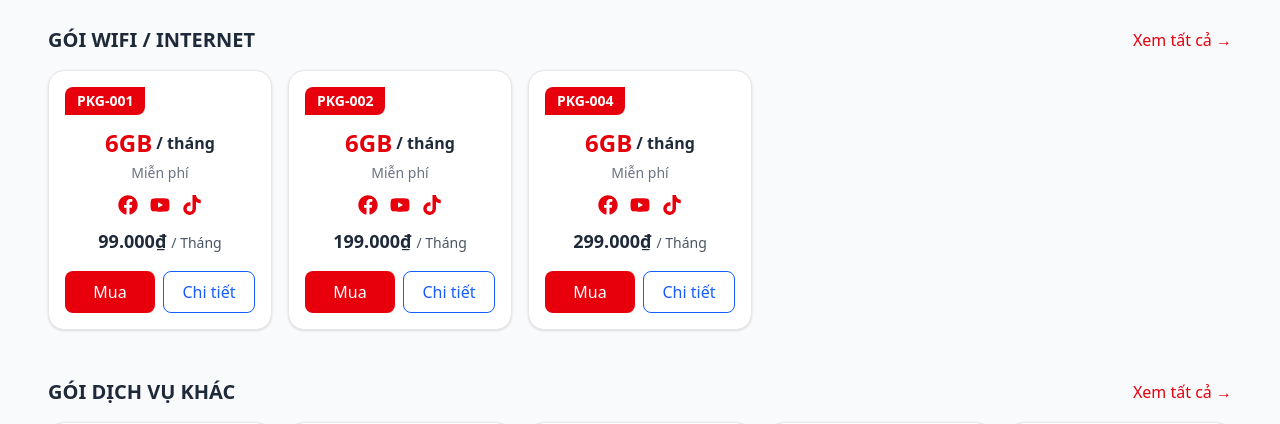
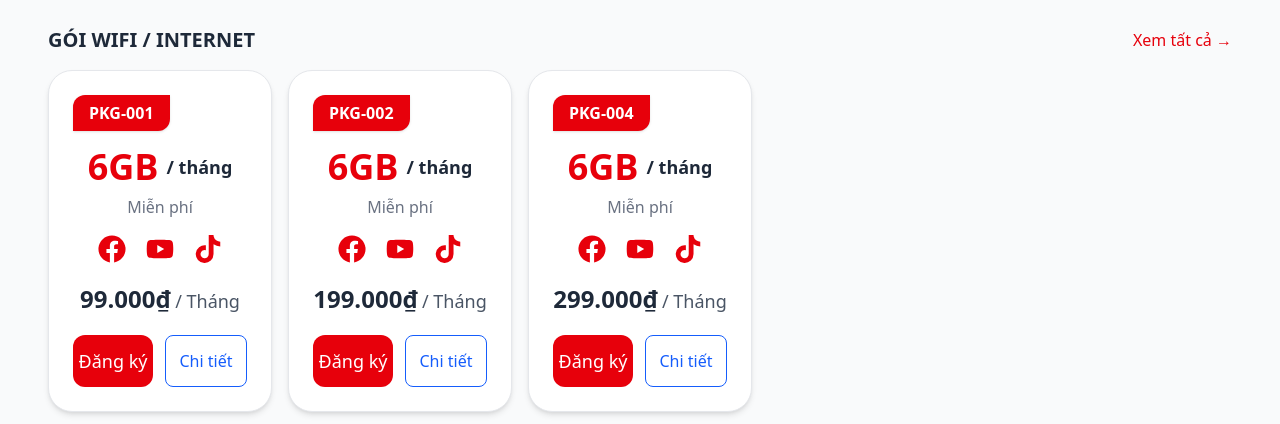
Before and after one commit to LeBinh12/ViettelUI, a React (Vite) app: page /home in a window 1280 px wide. Shown: the part 516-940 px from the top of the page. Built offline with nearby package versions, Linux system fonts and the light colour scheme.

Commit message:
update kích thước card

```diff
--- a/src/components/Package/PackageCard.tsx
+++ b/src/components/Package/PackageCard.tsx
@@ -8,7 +8,6 @@ interface PackageCardProps {
   price: number;
   duration_months?: number;
   isDay?: boolean;
-
 }
 
 const PackageCard: React.FC<PackageCardProps> = ({
@@ -21,43 +20,47 @@ const PackageCard: React.FC<PackageCardProps> = ({
   const navigate = useNavigate();
 
   return (
-    <div className="bg-white border border-gray-200 rounded-2xl shadow-sm hover:shadow-md transition p-4 flex flex-col items-center">
+    <div className="bg-white border border-gray-200 rounded-3xl shadow-md hover:shadow-lg transition-transform hover:scale-[1.03] p-6 flex flex-col items-center max-w-[340px] w-full mx-auto">
       {/* Header label */}
-      <div className="self-start bg-red-600 text-white text-sm font-semibold rounded-br-lg rounded-tl-lg px-3 py-1 mb-3">
+      <div className="self-start bg-red-600 text-white text-base font-semibold rounded-br-xl rounded-tl-xl px-4 py-1.5 mb-4 shadow-sm">
         {id.toUpperCase()}
       </div>
 
       {/* Dung lượng */}
-      <h3 className="text-2xl font-bold text-red-600 mb-1 flex items-center whitespace-nowrap">
+      <h3 className="text-4xl font-extrabold text-red-600 mb-2 flex items-center whitespace-nowrap">
         {data}
-        <span className="text-base text-gray-800 ml-1">
+        <span className="text-lg text-gray-800 ml-2">
           {isDay || duration_months === 0 ? "/ ngày" : "/ tháng"}
         </span>
       </h3>
-      <p className="text-gray-500 text-sm mb-3">Miễn phí</p>
+
+      <p className="text-gray-500 text-base mb-4">Miễn phí</p>
 
       {/* MXH icons */}
-      <div className="flex justify-center space-x-3 mb-3 text-red-600">
-        <FaFacebook size={20} className="hover:scale-110 transition-transform" />
-        <FaYoutube size={20} className="hover:scale-110 transition-transform" />
-        <FaTiktok size={20} className="hover:scale-110 transition-transform" />
+      <div className="flex justify-center space-x-5 mb-5 text-red-600">
+        <FaFacebook size={28} className="hover:scale-110 transition-transform" />
+        <FaYoutube size={28} className="hover:scale-110 transition-transform" />
+        <FaTiktok size={28} className="hover:scale-110 transition-transform" />
       </div>
 
-      {/* Giá */}
-      <p className="text-lg font-semibold text-gray-800 mb-4">
-        {price.toLocaleString("vi-VN")}₫{" "}
-        <span className="text-sm font-normal text-gray-600">
-          {isDay || duration_months === 0 ? "/ Ngày" : "/ Tháng"}
-        </span>
-      </p>
+{/* Giá */}
+<div className="flex items-baseline justify-center mb-5">
+  <span className="text-2xl font-bold text-gray-800 whitespace-nowrap">
+    {price.toLocaleString("vi-VN")}₫
+  </span>
+  <span className="text-lg font-normal text-gray-600 ml-1 whitespace-nowrap">
+    {isDay || duration_months === 0 ? "/ Ngày" : "/ Tháng"}
+  </span>
+</div>
+
 
       {/* Nút */}
-      <div className="flex w-full gap-2">
-        <button className="flex-1 bg-red-600 text-white py-2 rounded-lg hover:bg-red-700 transition">
-          Mua
+      <div className="flex w-full gap-3 mt-auto">
+        <button className="flex-1 bg-red-600 text-white py-3 rounded-xl hover:bg-red-700 text-lg font-medium transition">
+          Đăng ký
         </button>
         <button
-         className="flex-1 border border-blue-600 text-blue-600 py-2 rounded-lg hover:bg-blue-50 transition"
+          className="flex-1 border border-blue-600 text-blue-600 py-2 rounded-lg hover:bg-blue-50 transition"
           onClick={() => navigate(`/package/${id}`)}
         >
           Chi tiết
```
